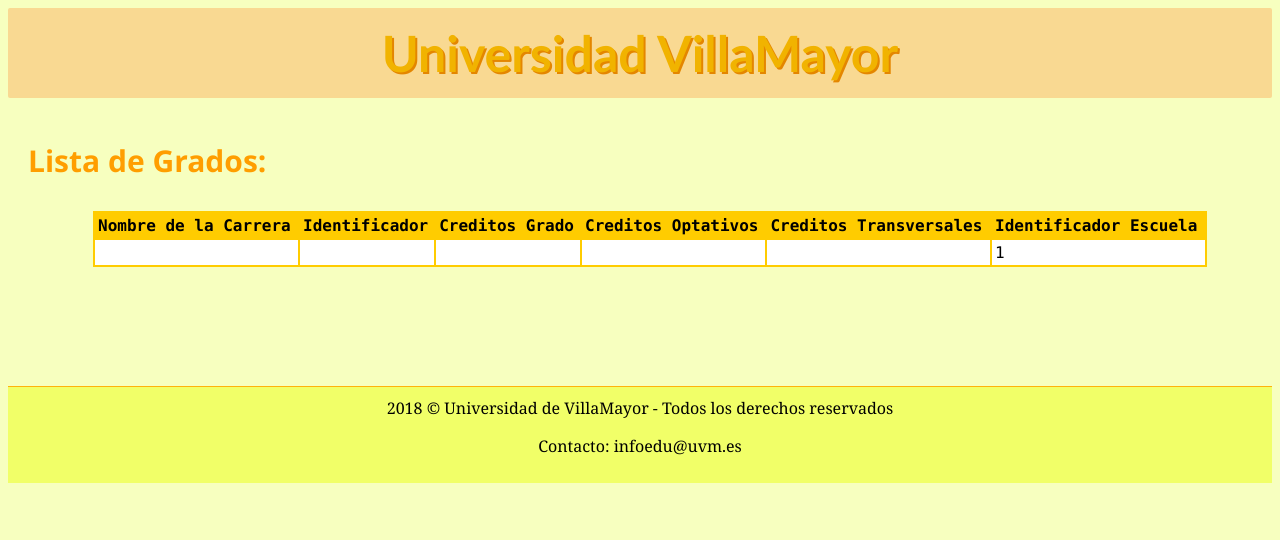
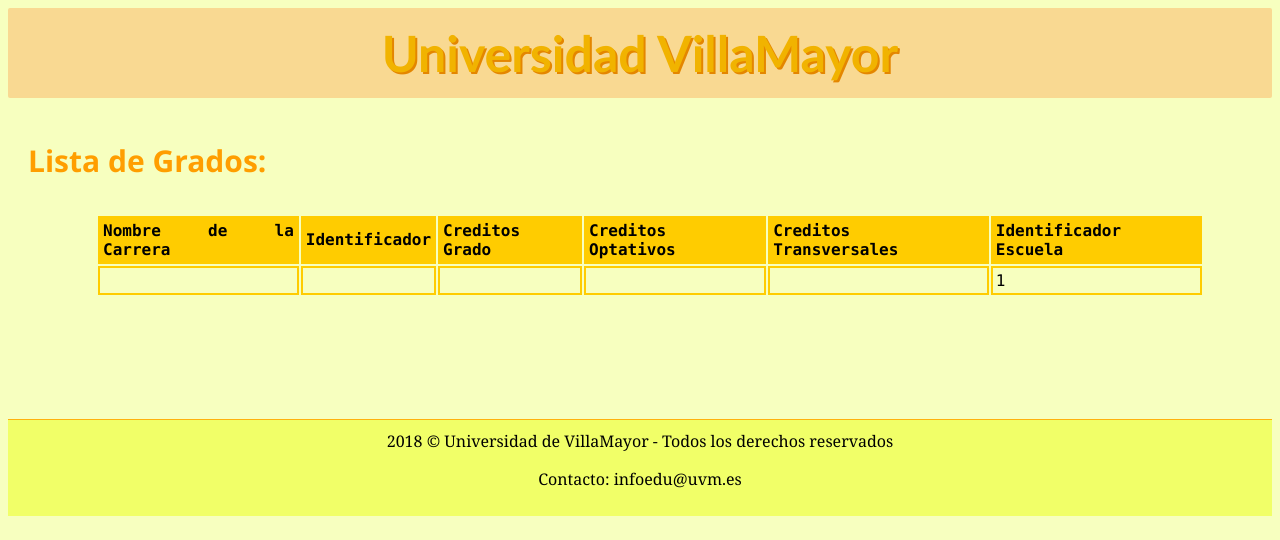
Before and after one commit to soleab/Universidad_Villamayor, a PHP site: page /grados.php in a window 1280 px wide. Shown: the top 540 px of the page. Run offline with PHP 8.4, Linux system fonts and the light colour scheme; tables that the repository leaves empty or names only in its code hold one stand-in row (values such as "Sample post"); data that the repository does not hold is empty.

Commit message:
Update estilos.css

```diff
--- a/estilos.css
+++ b/estilos.css
@@ -5,15 +5,6 @@ body {
 
 
 
-table.GeneratedTable {
-  width: 100%;
-  background-color: #ffffff;
-  border-collapse: collapse;
-  border-width: 2px;
-  border-color: #ffcc00;
-  border-style: solid;
-  color: #000000;
-}
 
 table.GeneratedTable td, table.GeneratedTable th {
   border-width: 2px;
```
